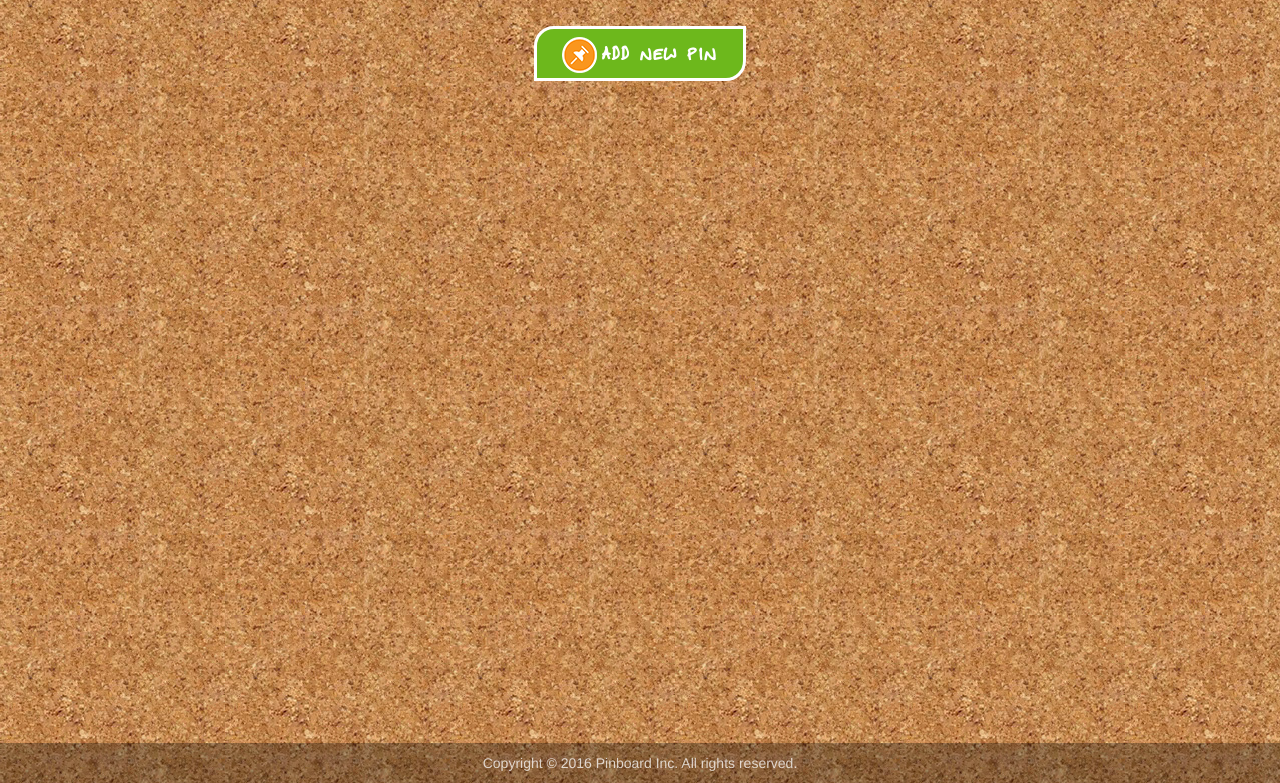
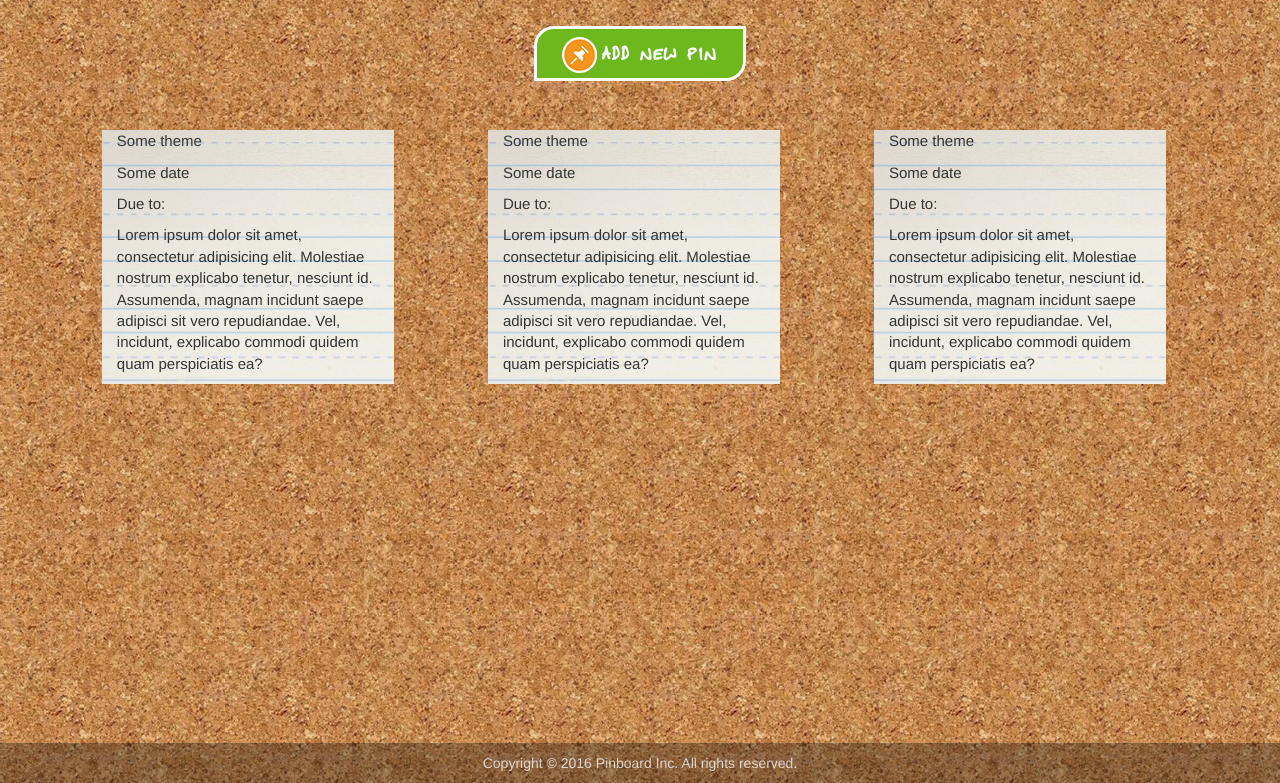
Before and after one commit to scann/pinboard, a plain HTML site: page main.html in a window 1280 px wide. Shown: the part 57-840 px from the top of the page. Drawn offline with nearby package versions, Linux system fonts and the light colour scheme; files whose address does not match are found by name.

Commit message:
Pin items table prototype with some pins

```diff
--- a/css/styles.css
+++ b/css/styles.css
@@ -40,7 +40,6 @@ body {
 .content-wrapper {
 	width: 100%;
 	margin: 0 auto;
-	/*padding-top: -40px;*/
 }
 .content-wrapper, .footer-container{
 	min-width: 320px;
@@ -319,7 +318,7 @@ label[for="pin-due-date"]
 #pin-message-field{
 	resize: none;
 	width: 125%;
-	height: 210px;
+	height: 155px;
 }
 #pin-theme-field {
 	width: 95%;
@@ -351,6 +350,10 @@ label[for="pin-message-field"]{
 }
 .pin-handwritten > .btn {
 	letter-spacing: 2px;
+}
+.pin-item {
+	background: url("../images/paper.jpg");
+	margin: 2% 4%;
 }
 /*Media queries*/
 @media(min-width: 1200px) {
--- a/main.html
+++ b/main.html
@@ -110,16 +110,33 @@
                                 </div>
                             </div>
                             <div class="modal-footer pin-handwritten">
-                                <button type="button" class="btn btn-default" data-dismiss="modal">Close</button>
-                                <button type="button" class="btn btn-success btn-no-margin">Save changes</button>
+                                <button type="button" class="btn btn-default" data-dismiss="modal">Cancel & close</button>
+                                <button type="button" class="btn btn-success btn-no-margin">Save & add pin</button>
                             </div>
                         </div>
                     </div>
                 </div>
 			</div>
-			<div class="container">
-				<div class="row">
-
+			<div class="container pin-container">
+				<div class="row pin-row">
+					<div class="pin-item col-lg-3 col-md-3 col-sm-3 col-xs-3">
+						<p class="pin-item-theme">Some theme</p>
+						<p class="pin-item-date">Some date</p>
+						<p class="pin-item-due-date">Due to: </p>
+						<p class="pin-item-message">Lorem ipsum dolor sit amet, consectetur adipisicing elit. Molestiae nostrum explicabo tenetur, nesciunt id. Assumenda, magnam incidunt saepe adipisci sit vero repudiandae. Vel, incidunt, explicabo commodi quidem quam perspiciatis ea?</p>
+					</div>
+					<div class="pin-item col-lg-3 col-md-3 col-sm-3 col-xs-3">
+						<p class="pin-item-theme">Some theme</p>
+						<p class="pin-item-date">Some date</p>
+						<p class="pin-item-due-date">Due to: </p>
+						<p class="pin-item-message">Lorem ipsum dolor sit amet, consectetur adipisicing elit. Molestiae nostrum explicabo tenetur, nesciunt id. Assumenda, magnam incidunt saepe adipisci sit vero repudiandae. Vel, incidunt, explicabo commodi quidem quam perspiciatis ea?</p>
+					</div>
+					<div class="pin-item col-lg-3 col-md-3 col-sm-3 col-xs-3">
+						<p class="pin-item-theme">Some theme</p>
+						<p class="pin-item-date">Some date</p>
+						<p class="pin-item-due-date">Due to: </p>
+						<p class="pin-item-message">Lorem ipsum dolor sit amet, consectetur adipisicing elit. Molestiae nostrum explicabo tenetur, nesciunt id. Assumenda, magnam incidunt saepe adipisci sit vero repudiandae. Vel, incidunt, explicabo commodi quidem quam perspiciatis ea?</p>
+					</div>
 				</div>
 			</div>
 		</div>
```
Also changed, not shown: images/paper.jpg (added).
